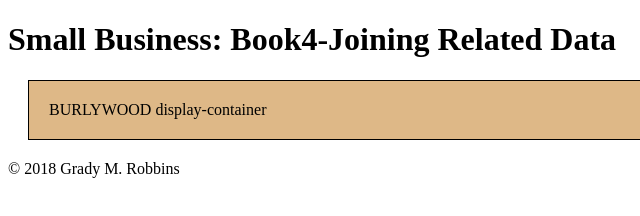
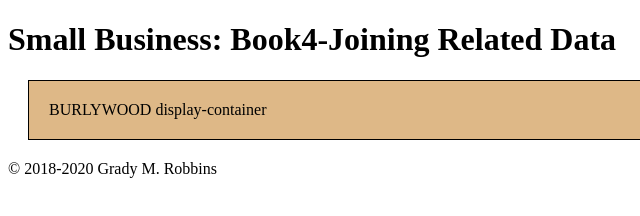
Before and after one commit to gradyrobbins/Book4_joining_related_data, a plain HTML site: page public/index.html in a window 1280 px wide. Shown: the full height of the page, 0-640 px from the left. Drawn offline with Linux system fonts and the light colour scheme; no server answers.

Commit message:
updated readme and copyright

```diff
--- a/public/index.html
+++ b/public/index.html
@@ -11,7 +11,7 @@
         <h1>Small Business: Book4-Joining Related Data</h1>
         <article class="output"> </article>
        <div id="display-container">BURLYWOOD display-container </div>
-       <footer>  &copy; 2018 Grady M. Robbins </footer>
+       <footer>  &copy; 2018-2020 Grady M. Robbins </footer>
         <script src="bundle.js"></script>
     </body>
     </html>
```
Also changed, not shown: 1 other file.
